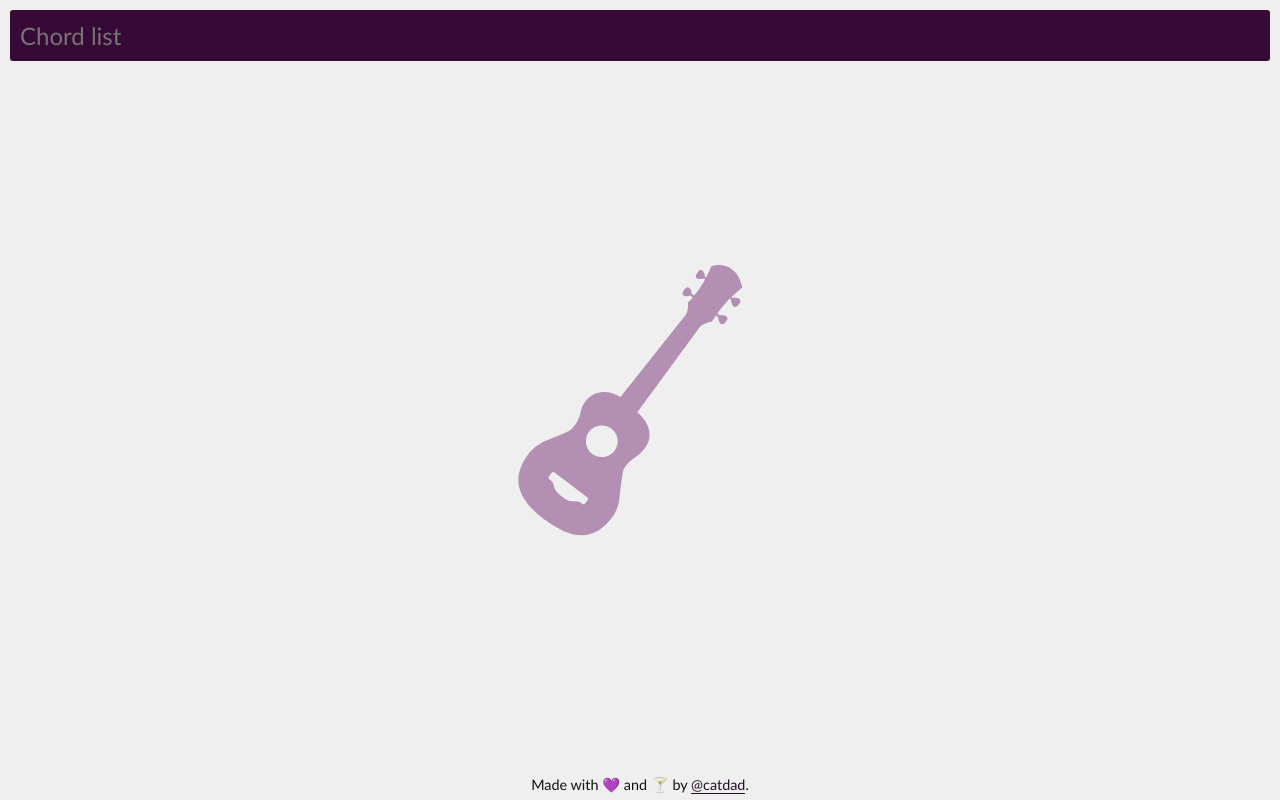
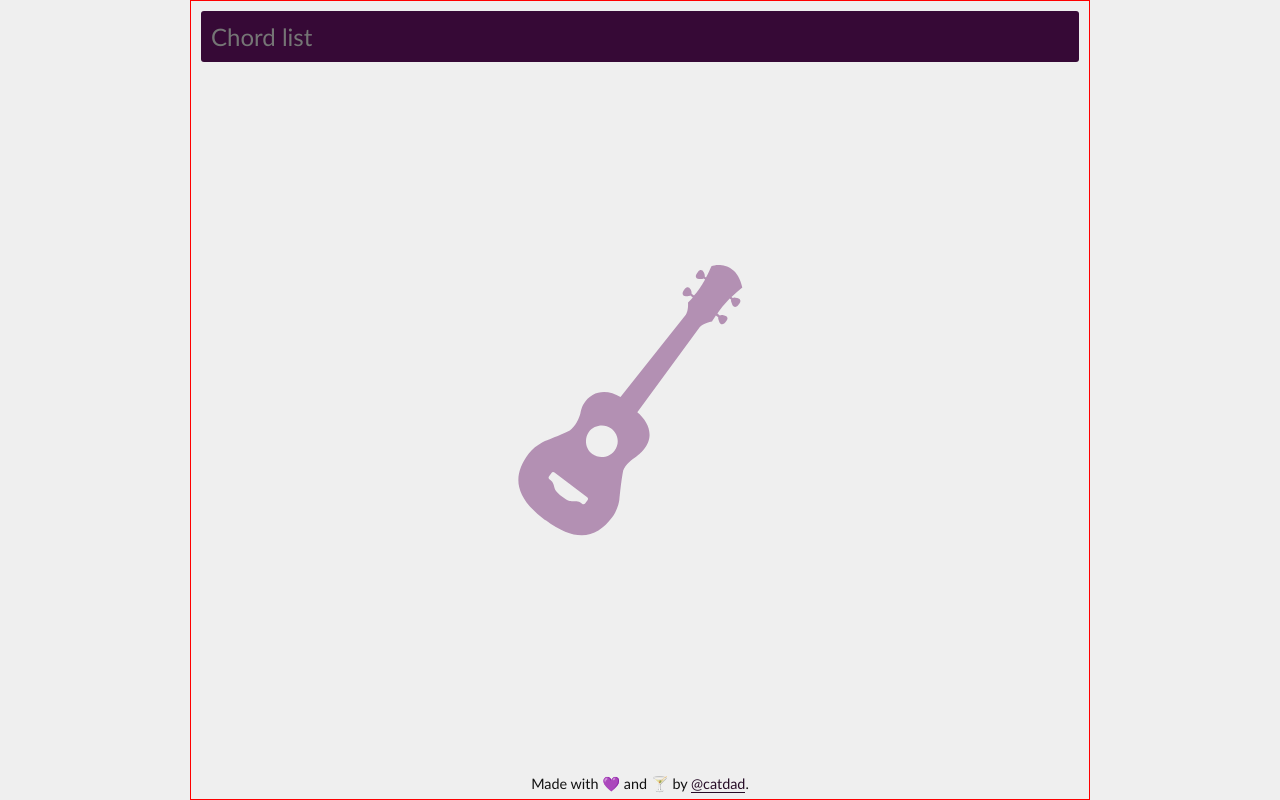
Before and after one commit to catdad/chord-explorer, a React (Vite) app: page / in a window 1280 px wide. Built offline with nearby package versions, Linux system fonts and the light colour scheme.

Commit message:
cleaning up style and using flexbox

```diff
--- a/src/components/App/App.css
+++ b/src/components/App/App.css
@@ -1,45 +1,28 @@
 .app-body {
-  --accent-shadow: 0 0 10px var(--color-background), 0 0 10px var(--color-background);
-
   position: relative;
-  height: 100%;
+  max-width: 900px;
+  min-height: 100%;
+  border: 1px solid red;
+  display: flex;
+  flex-direction: column;
+  margin: 0 auto;
 }
 
 .app-header-wrap {
-  position: fixed;
-  top: 0;
-  left: 0;
-  width: 100%;
-
+  flex-grow: 0;
   background-color: var(--color-background);
-  box-shadow: var(--accent-shadow);
-
-  z-index: 2;
 }
 
 .app-body-wrap {
-  position: relative;
-  padding-top: 80px;
-  padding-bottom: 32px;
-
-  height: auto;
-  min-height: 100%;
-
-  z-index: 0;
+  flex-grow: 1;
 }
 
 .app-footer-wrap {
-  position: fixed;
-  left: 0;
-  bottom: 0;
-  width: 100%;
+  flex-grow: 0;
   padding: 4px 0;
 
   text-align: center;
   font-size: 0.9em;
 
   background-color: var(--color-background);
-  box-shadow: var(--accent-shadow);
-
-  z-index: 2;
 }
```
